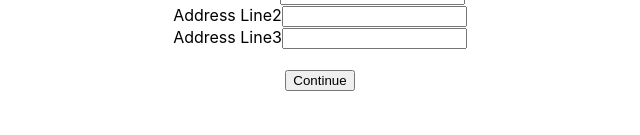
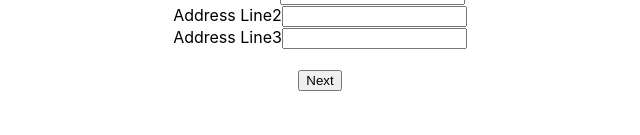
Before and after one commit to Mystieee/UserDetailApp, a React (Create React App) app in the folder client/: page / in a window 1280 px wide. Shown: the part 165-300 px from the top of the page, without its empty margins (320-960 px from the left). Built offline with nearby package versions, Linux system fonts and the light colour scheme.

Commit message:
Add confirmation page.

```diff
--- a/client/src/components/ConfirmationPage.js
+++ b/client/src/components/ConfirmationPage.js
@@ -12,15 +12,35 @@ export class ConfirmationPage extends Component {
     };
 
     render() {
+        const {
+            values: { name, email, mobile_number, address_line1, address_line2, address_line3, city, building_name, landline_number, office_address_line1, office_address_line2, po_box_number }
+        } = this.props;
         return (
             <div className="form-container">
                 <h1 className="mb-5">Confirmation Page</h1>
+                <ul class="list-group">
+                    <li class="list-group-item">Name: {name}</li>
+                    <li class="list-group-item">Email: {email}</li>
+                    <li class="list-group-item">Mobile Number: {mobile_number}</li>
+                    <li class="list-group-item">Address Line 1: {address_line1}</li>
+                    <li class="list-group-item">Address Line 2: {address_line2}</li>
+                    <li class="list-group-item">Address Line 3: {address_line3}</li>
+                    <li class="list-group-item">Building Name: {building_name}</li>
+                    <li class="list-group-item">City/Area: {city}</li>
+                    <li class="list-group-item">Landline Number: {landline_number}</li>
+                    <li class="list-group-item">Address Line 1: {office_address_line1}</li>
+                    <li class="list-group-item">Address Line 2: {office_address_line2}</li>
+                    <li class="list-group-item">PO Box Number: {po_box_number}</li>
+                </ul>
+
+                <br /><br />
+
                 <div className="row">
                     <div className="col-6">
                         <button className="btn btn-danger" onClick={this.back}>Back</button>
                     </div>
                     <div className="col-6 text-right">
-                        <button className="btn btn-primary" onClick={this.continue}>Continue</button>
+                        <button className="btn btn-primary" onClick={this.continue}>Submit</button>
                     </div>
                 </div>
             </div>
--- a/client/src/components/OfficeInfo.js
+++ b/client/src/components/OfficeInfo.js
@@ -89,7 +89,7 @@ export class OfficeInfo extends Component {
                         <button className="btn btn-danger" onClick={this.back}>Back</button>
                     </div>
                     <div className="col-6 text-right">
-                        <button className="btn btn-primary" onClick={this.continue}>Continue</button>
+                        <button className="btn btn-primary" onClick={this.continue}>Next</button>
                     </div>
                  </div>
             </div>
--- a/client/src/components/PersonalInfo.js
+++ b/client/src/components/PersonalInfo.js
@@ -81,7 +81,7 @@ export class PersonalInfo extends Component {
                 <br />
 
                 <div className="text-right">
-                    <button className="btn btn-primary" onClick={this.continue}>Continue</button>
+                    <button className="btn btn-primary" onClick={this.continue}>Next</button>
                 </div>
             </div>
         )
```
